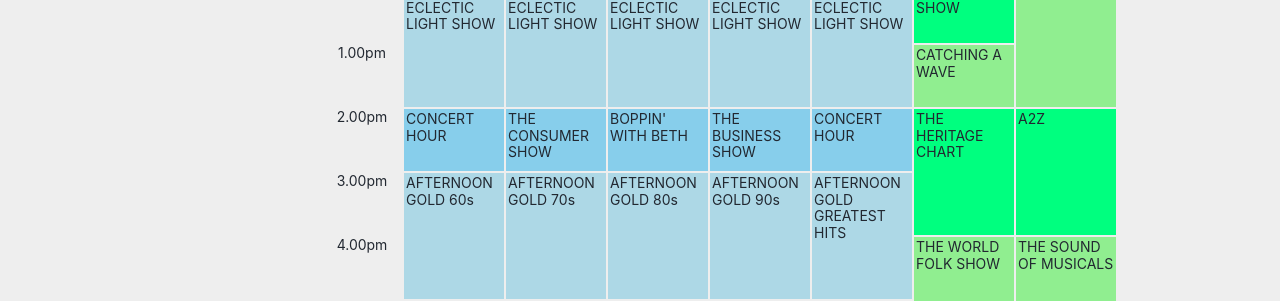
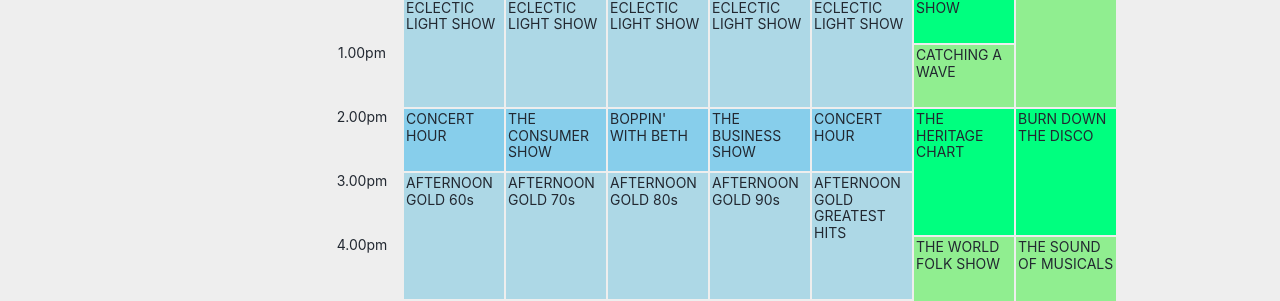
Before and after one commit to marlowfm/marlowfm.github.io, a Jekyll site: the page built from _pages/schedule.html, in a window 1280 px wide. Shown: the part 633-934 px from the top of the page. Built offline with Jekyll 4.4.1, drawn with Linux system fonts in a browser that asks for light colours; cached includes are drawn as plain includes; nearby versions of some CDN libraries.

Commit message:
Add BDD; update other shows

```diff
--- a/_data/presenters.yml
+++ b/_data/presenters.yml
@@ -7,7 +7,7 @@
   image: "/assets/images/presenters/abi_morris.jpg"
 
 - name: "Ali Gray"
-  shows: []
+  shows: [BDD]
   image:
 
 - name: "Adam Swiergon"
--- a/_pages/schedule.html
+++ b/_pages/schedule.html
@@ -41,10 +41,10 @@ sidebar:
 			". els1 els2 els3 els4 els5 eur acz"
 			"t1300 els1 els2 els3 els4 els5 caw acz"
 			". els1 els2 els3 els4 els5 caw acz"
-			"t1400 chr1 zcn bop zbs chr5 hrt6 a2z"
-			". chr1 zcn bop zbs chr5 hrt6 a2z"
-			"t1500 ag6 ag7 ag8 ag9 agx hrt6 a2z"
-			". ag6 ag7 ag8 ag9 agx hrt6 a2z"
+			"t1400 chr1 zcn bop zbs chr5 hrt6 bdd"
+			". chr1 zcn bop zbs chr5 hrt6 bdd"
+			"t1500 ag6 ag7 ag8 ag9 agx hrt6 bdd"
+			". ag6 ag7 ag8 ag9 agx hrt6 bdd"
 			"t1600 ag6 ag7 ag8 ag9 agx wfs som"
 			". ag6 ag7 ag8 ag9 agx wfs som"
 			"t1700 drv1 drv2 drv3 drv4 drv5 wfs som"
@@ -414,8 +414,8 @@ sidebar:
 		color: inherit;
 	}
 
-	.a2z {
-		grid-area: a2z;
+	.bdd {
+		grid-area: bdd;
 		padding: 2px;
 		background-color: var(--background-weekend-dark);
 		color: inherit;
@@ -792,7 +792,7 @@ sidebar:
 	<a class="eur" href="/programmes/eurovision-show/">EUROVISION SHOW</a>
 	<a class="caw" href="/programmes/catching-a-wave/">CATCHING A WAVE</a>
 	<a class="hrt6" href="/programmes/heritage-chart/">THE HERITAGE CHART</a>
-	<a class="a2z" href="/programmes/a2z/">A2Z</a>
+	<a class="bdd" href="/programmes/burn-down-the-disco/">BURN DOWN THE DISCO</a>
 	<a class="ag6" href="/programmes/afternoon-gold-60s/">AFTERNOON GOLD 60s</a>
 	<a class="ag7" href="/programmes/afternoon-gold-70s/">AFTERNOON GOLD 70s</a>
 	<a class="ag8" href="/programmes/afternoon-gold-80s/">AFTERNOON GOLD 80s</a>
--- a/shows.js
+++ b/shows.js
@@ -13,6 +13,7 @@ export const progURLs = {
 	BAB: "/programmes/beats-and-bants",
 	BOP: "/programmes/boppin-with-beth/",
 	BRK: "/programmes/breakfast/",
+	BDD: "/programmes/burn-down-the-disco/",
 	ZBS: "/programmes/business-show/",
 	CAF: "/programmes/cafe-del-marlow",
 	CAW: "/programmes/catching-a-wave/",
```
Also changed, not shown: _programmes/a2z.md (+2 -3 lines), _programmes/beats-and-bants.md (+1 -1 lines), _programmes/burn-down-the-disco.md (added, +11 -0 lines), _programmes/cool-yule.md (+1 -1 lines), _programmes/vinyl-countdown.md (+1 -1 lines), assets/images/icons/BDD.png (added).
